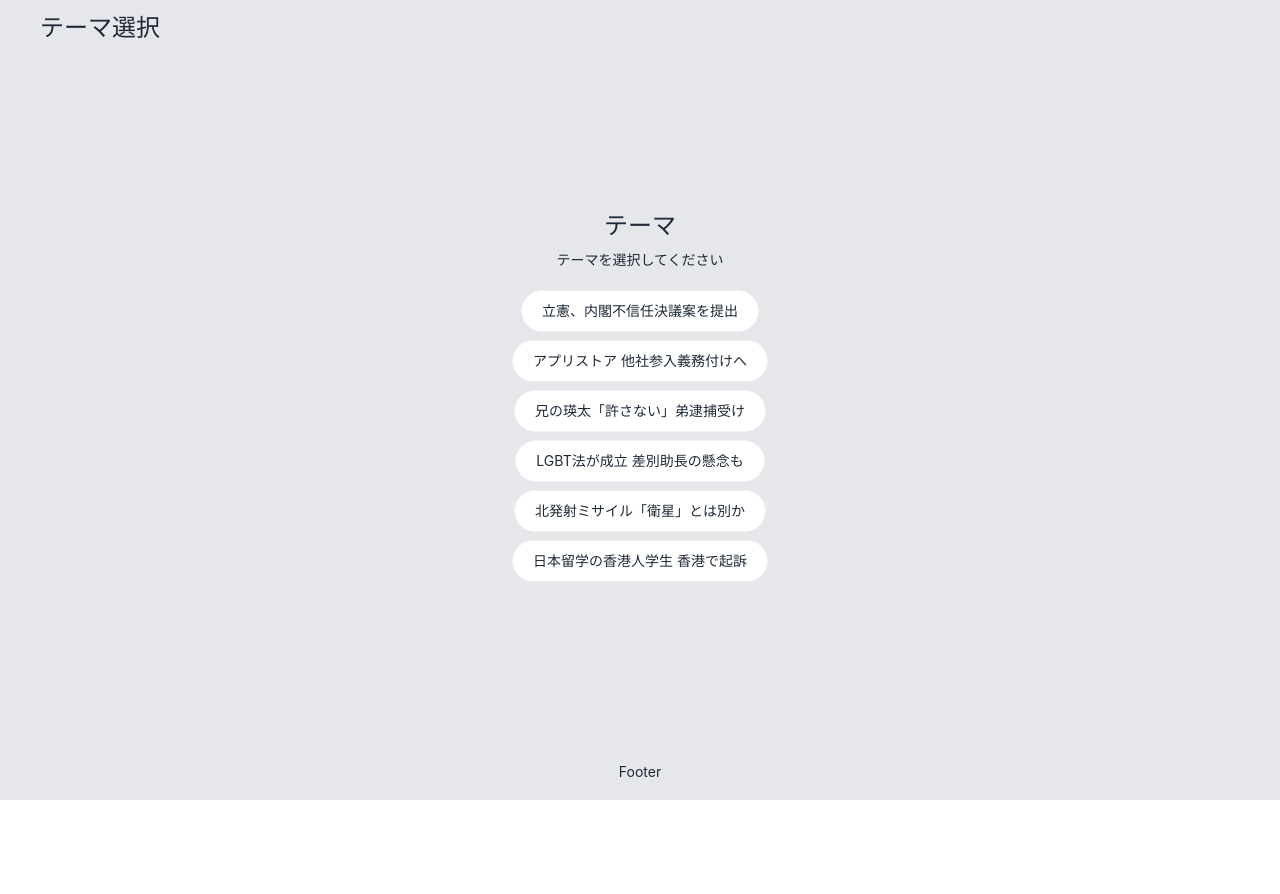
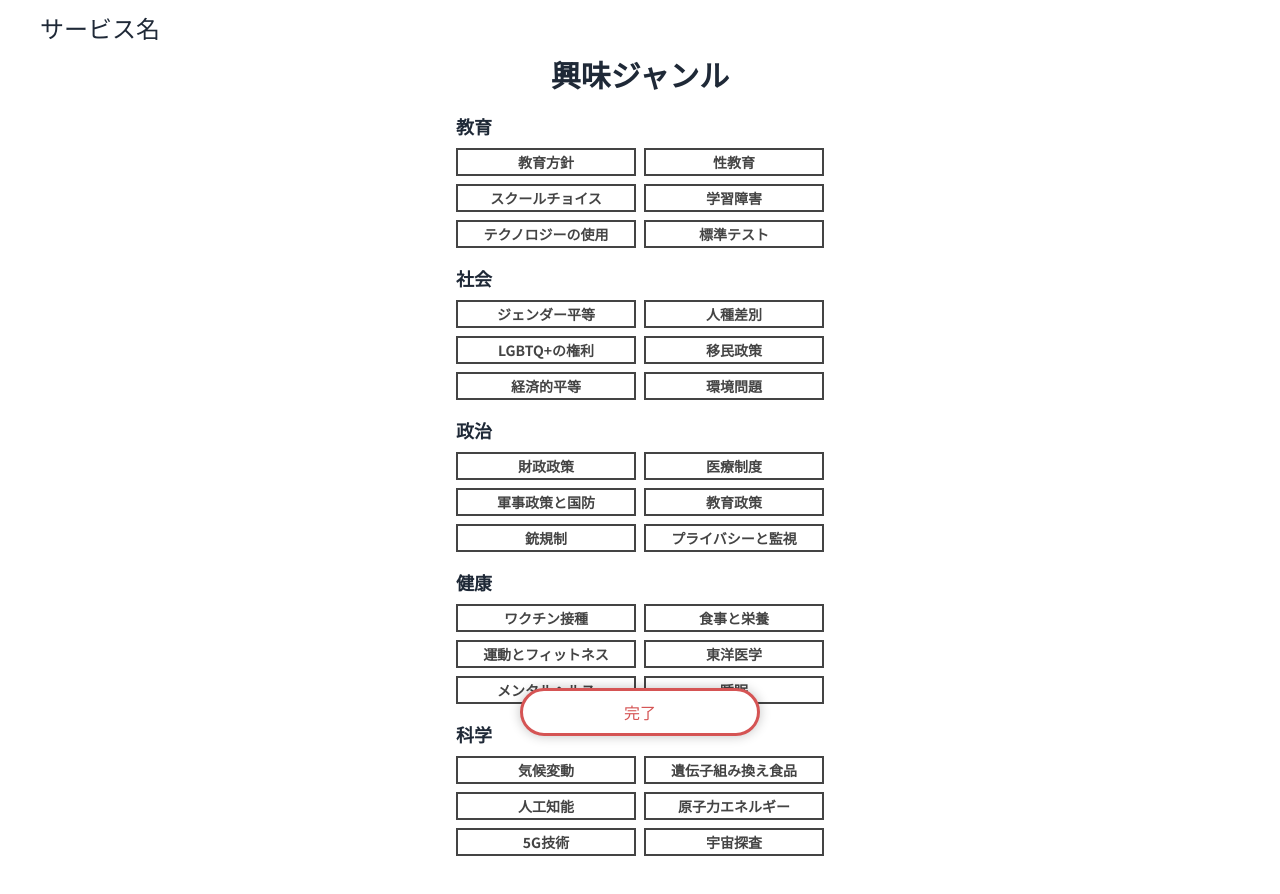
Before and after one commit to optimium20211202/Pubble, a Next.js app: page / in a window 1280 px wide. Shown: the top 894 px of the page. Before the commit the page ends 800 px from the top, so only its background shows below. Built offline with nearby package versions, Linux system fonts and the light colour scheme.

Commit message:
top page style

```diff
--- a/src/pages/index.tsx
+++ b/src/pages/index.tsx
@@ -4,29 +4,90 @@ import Link from "next/link";
 import router from "next/router";
 import { useSetRecoilState } from "recoil";
 import { TweetData } from "types";
+type ThemeItem = {
+  genre: string;
+  topics: string[];
+};
 
-const themes = [
-  "立憲、内閣不信任決議案を提出",
-  "アプリストア 他社参入義務付けへ",
-  "兄の瑛太「許さない」弟逮捕受け",
-  "LGBT法が成立 差別助長の懸念も",
-  "北発射ミサイル「衛星」とは別か",
-  "日本留学の香港人学生 香港で起訴",
+const themeItems: ThemeItem[] = [
+  {
+    genre: "教育",
+    topics: [
+      "教育方針",
+      "性教育",
+      "スクールチョイス",
+      "学習障害",
+      "テクノロジーの使用",
+      "標準テスト",
+    ],
+  },
+  {
+    genre: "社会",
+    topics: [
+      "ジェンダー平等",
+      "人種差別",
+      "LGBTQ+の権利",
+      "移民政策",
+      "経済的平等",
+      "環境問題",
+    ],
+  },
+  {
+    genre: "政治",
+    topics: [
+      "財政政策",
+      "医療制度",
+      "軍事政策と国防",
+      "教育政策",
+      "銃規制",
+      "プライバシーと監視",
+    ],
+  },
+  {
+    genre: "健康",
+    topics: [
+      "ワクチン接種",
+      "食事と栄養",
+      "運動とフィットネス",
+      "東洋医学",
+      "メンタルヘルス",
+      "睡眠",
+    ],
+  },
+  {
+    genre: "科学",
+    topics: [
+      "気候変動",
+      "遺伝子組み換え食品",
+      "人工知能",
+      "原子力エネルギー",
+      "5G技術",
+      "宇宙探査",
+    ],
+  },
 ];
 
 const Theme = ({
   theme,
   onClickTheme,
 }: {
-  theme: string;
+  theme: ThemeItem;
   onClickTheme: (theme: string) => void;
 }) => {
   return (
-    <div
-      className="badge cursor-pointer p-5 mb-2"
-      onClick={() => onClickTheme(theme)}
-    >
-      {theme}
+    <div className="flex flex-col items-start mb-4">
+      <h2 className="text-left mb-2 text-lg font-bold">{theme.genre}</h2>
+      <div className="grid grid-cols-2 gap-2">
+        {theme.topics.map((topic, index) => (
+          <button
+            key={index}
+            className="topic"
+            onClick={() => onClickTheme(topic)}
+          >
+            {topic}
+          </button>
+        ))}
+      </div>
     </div>
   );
 };
@@ -35,47 +96,49 @@ export default function Home() {
   const setContentsState = useSetRecoilState(contentsState);
 
   const onClickTheme = async (theme: string) => {
-    const res = await fetch("/api/contents", {
-      method: "POST",
-      body: JSON.stringify({ theme }),
-    });
-    const contents = (await res.json()) as TweetData[];
-    console.log(contents);
-    setContentsState(contents);
-    router.push("/game");
+    // const res = await fetch("/api/contents", {
+    //   method: "POST",
+    //   body: JSON.stringify({ theme }),
+    // });
+    // const contents = (await res.json()) as TweetData[];
+    // console.log(contents);
+    // setContentsState(contents);
+    // router.push("/game");
   };
   return (
-    <div className="min-h-screen flex flex-col bg-gray-200">
+    <div className="min-h-screen flex flex-col">
       <Head>
         <title>テーマ選択</title>
       </Head>
 
       <header className="h-14 flex items-center px-10">
-        <h1 className="text-2xl">テーマ選択</h1>
+        <h1 className="text-2xl">サービス名</h1>
       </header>
 
-      <main className="flex-grow flex flex-col items-center justify-center">
-        <div className="text-2xl">テーマ</div>
-        <div className="text-sm mt-2">テーマを選択してください</div>
+      <main className="flex-grow flex flex-col items-center justify-center mb-32">
+        <div className="text-3xl font-bold">興味ジャンル</div>
+        {/* <div className="text-sm mt-2">テーマを選択してください</div> */}
 
         <div className="flex flex-col items-center mt-5">
           <div className="flex flex-col items-center">
-            {themes.map((theme) => (
-              <Theme key={theme} theme={theme} onClickTheme={onClickTheme} />
+            {themeItems.map((theme, index) => (
+              <Theme key={index} theme={theme} onClickTheme={onClickTheme} />
             ))}
           </div>
         </div>
 
         {/* <div className="flex-grow" /> */}
 
-        {/* <Link href="/game">
-          <button className="btn primary btn-wide mt-10">決定</button>
-        </Link> */}
+        <Link href="/game">
+          <button className="roundButton fixed bottom-16 left-1/2 transform -translate-x-1/2">
+            完了
+          </button>
+        </Link>
       </main>
 
-      <footer className="h-14 flex items-center justify-center px-10">
+      {/* <footer className="h-14 flex items-center justify-center px-10">
         <h1 className="text-sm">Footer</h1>
-      </footer>
+      </footer> */}
     </div>
   );
 }
--- a/src/styles/globals.css
+++ b/src/styles/globals.css
@@ -1,14 +1,25 @@
+@import url('https://fonts.googleapis.com/css2?family=Noto+Sans+JP:wght@300;400;700&display=swap');
+
 @tailwind base;
 @tailwind components;
 @tailwind utilities;
+
+@layer base {
+  *,
+  *::before,
+  *::after {
+      @apply box-border;
+  }
+  body {
+      @apply font-body;
+  }
+}
 
 html,
 body {
   padding: 0;
   margin: 0;
-  font-family: -apple-system, BlinkMacSystemFont, Segoe UI, Roboto, Oxygen,
-    Ubuntu, Cantarell, Fira Sans, Droid Sans, Helvetica Neue, sans-serif;
-  overflow: hidden;
+  overflow-x: hidden;
 }
 
 a {
@@ -35,3 +46,26 @@ a {
   background-size: cover;
   background-position: center;
 }
+
+
+.roundButton {
+  width: 240px;
+  height: 48px;
+  background: #FFFFFF;
+  border: 3px solid #D55454;
+  color:#D55454;
+  box-shadow: 0px 0px 12px rgba(0, 0, 0, 0.24);
+  border-radius: 30px;
+}
+
+.topic {
+  width: 180px;
+  height: 28px;
+  left: 13px;
+  top: 227px;
+  background: #FFFFFF;
+  color: #444444;
+  font-weight: 860;
+  font-size: 14px;
+  border: 2px solid #444444;
+}
--- a/tailwind.config.js
+++ b/tailwind.config.js
@@ -2,7 +2,11 @@
 module.exports = {
   content: ["./src/**/*.{js,ts,jsx,tsx,mdx}"],
   theme: {
-    extend: {},
+    extend: {
+      fontFamily: {
+        body: ["Noto Sans JP", "sans-serif"],
+      },
+    },
   },
   daisyui: {
     themes: ["light", "dark", "cupcake", "lemonade"],
```
